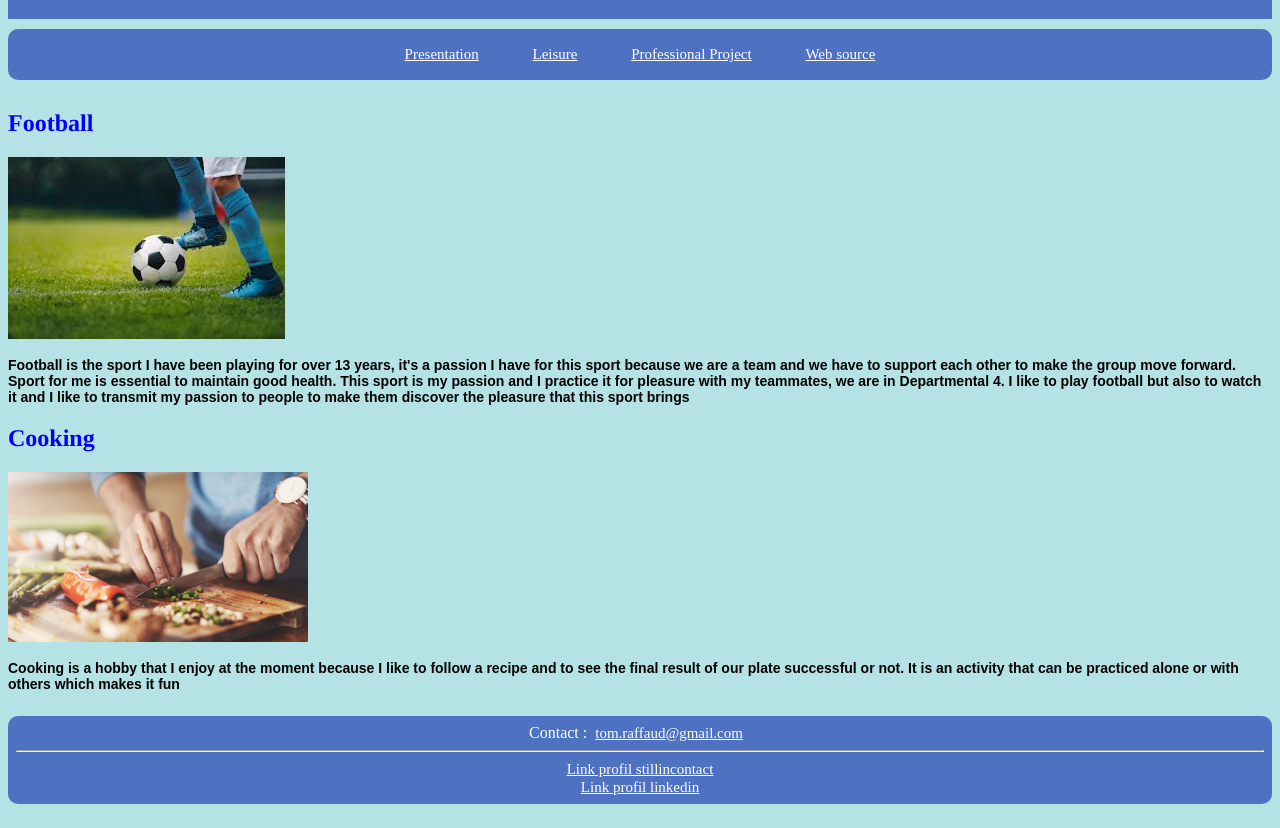
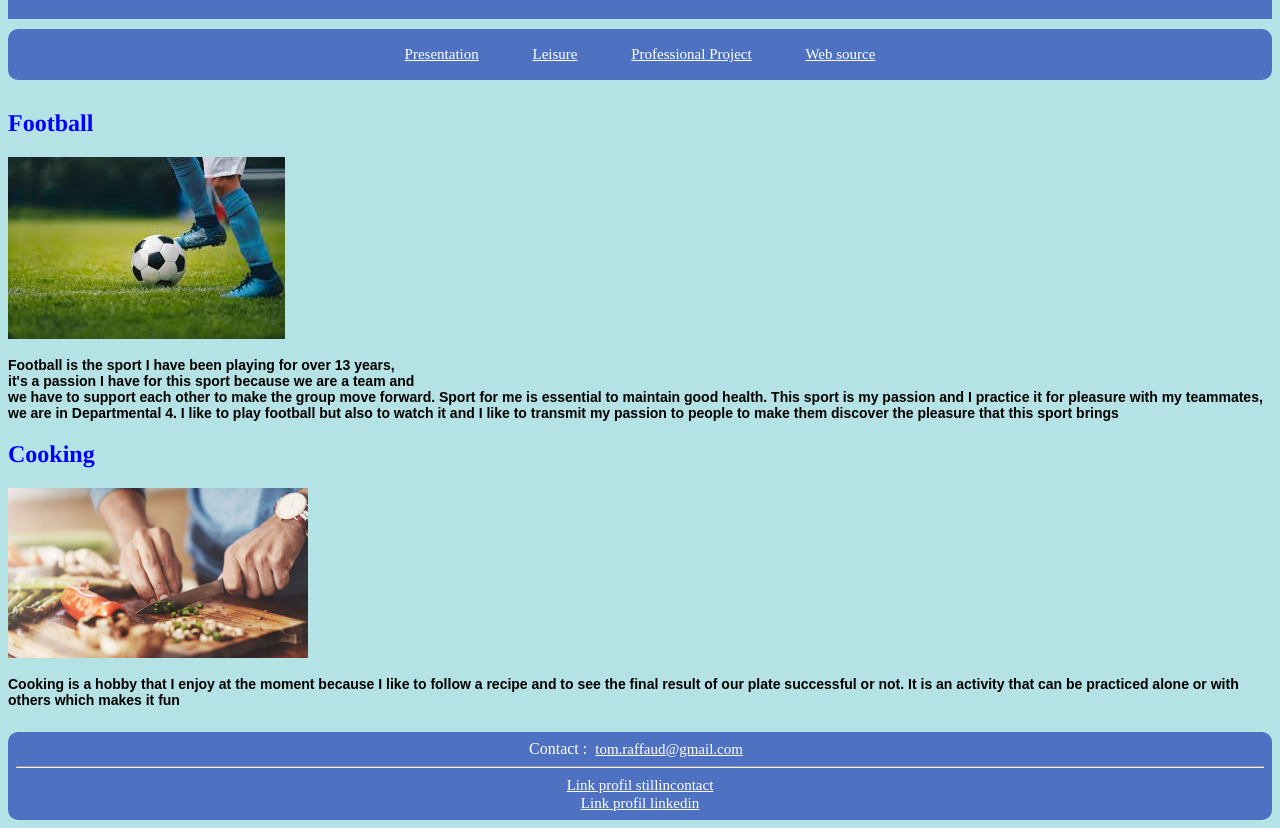
Before and after one commit to TomRaffaud/TomRaffaud.github.io, a plain HTML site: page Pageloisir.html in a window 1280 px wide. Shown: the part 69-897 px from the top of the page. Drawn offline with Linux system fonts and the light colour scheme.

Commit message:
Update Pageloisir.html

```diff
--- a/Pageloisir.html
+++ b/Pageloisir.html
@@ -22,7 +22,7 @@
 	<h2>Football</h2>
 	<img src="./image/Photo_football.jpg" alt="football photo">
 	<p>
-	Football is the sport I have been playing for over 13 years, it's a passion I have for this sport because we are a team and we have to support each other to make the group move forward. Sport for me is essential to maintain good health. This sport is my passion and I practice it for pleasure with my teammates, we are in Departmental 4. I like to play football but also to watch it and I like to transmit my passion to people to make them discover the pleasure that this sport brings
+	Football is the sport I have been playing for over 13 years, <br/> it's a passion I have for this sport because we are a team and <br/> we have to support each other to make the group move forward. Sport for me is essential to maintain good health. This sport is my passion and I practice it for pleasure with my teammates, we are in Departmental 4. I like to play football but also to watch it and I like to transmit my passion to people to make them discover the pleasure that this sport brings
 	</p>
 	<h2>Cooking</h2>
 	<div class="cuisine">
```
